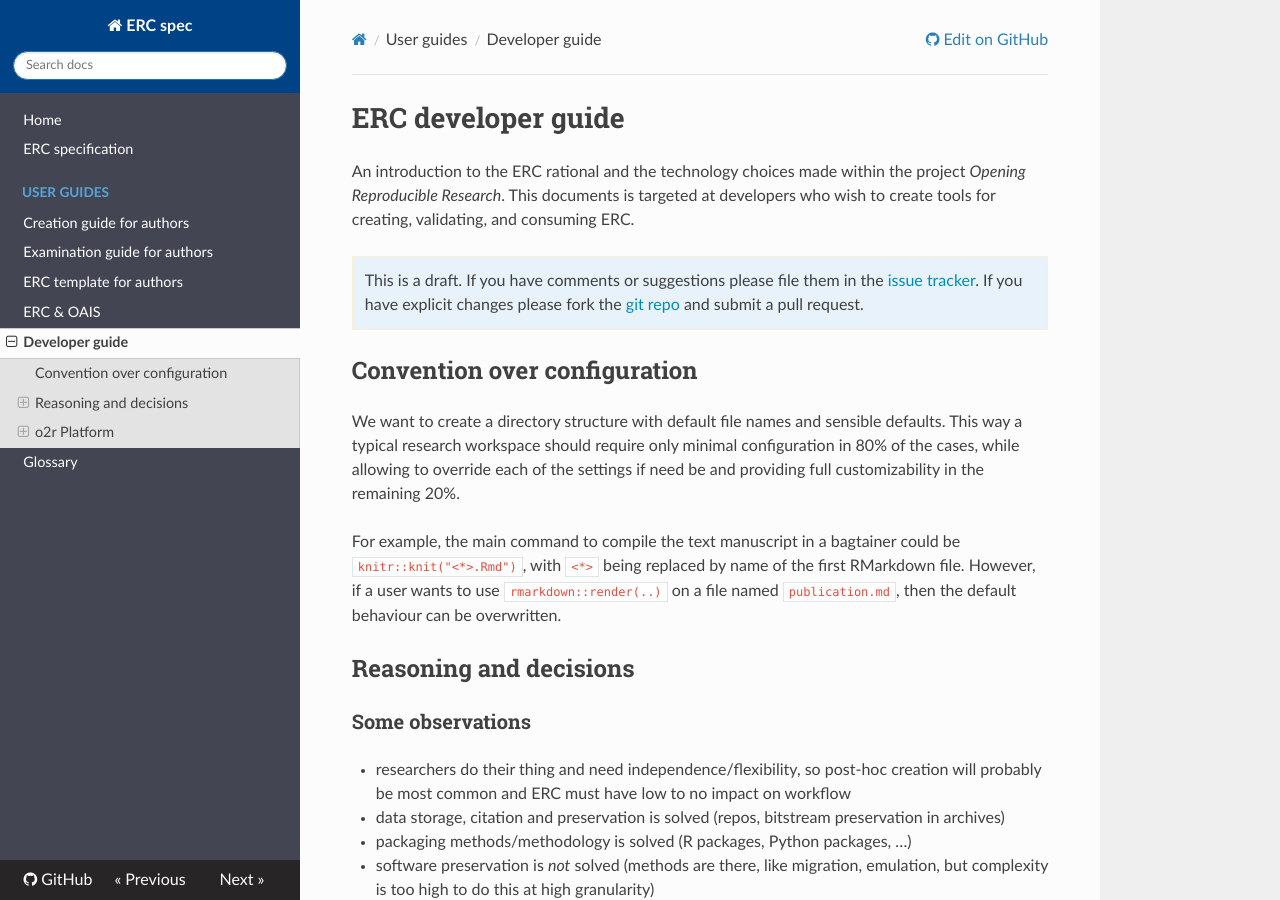
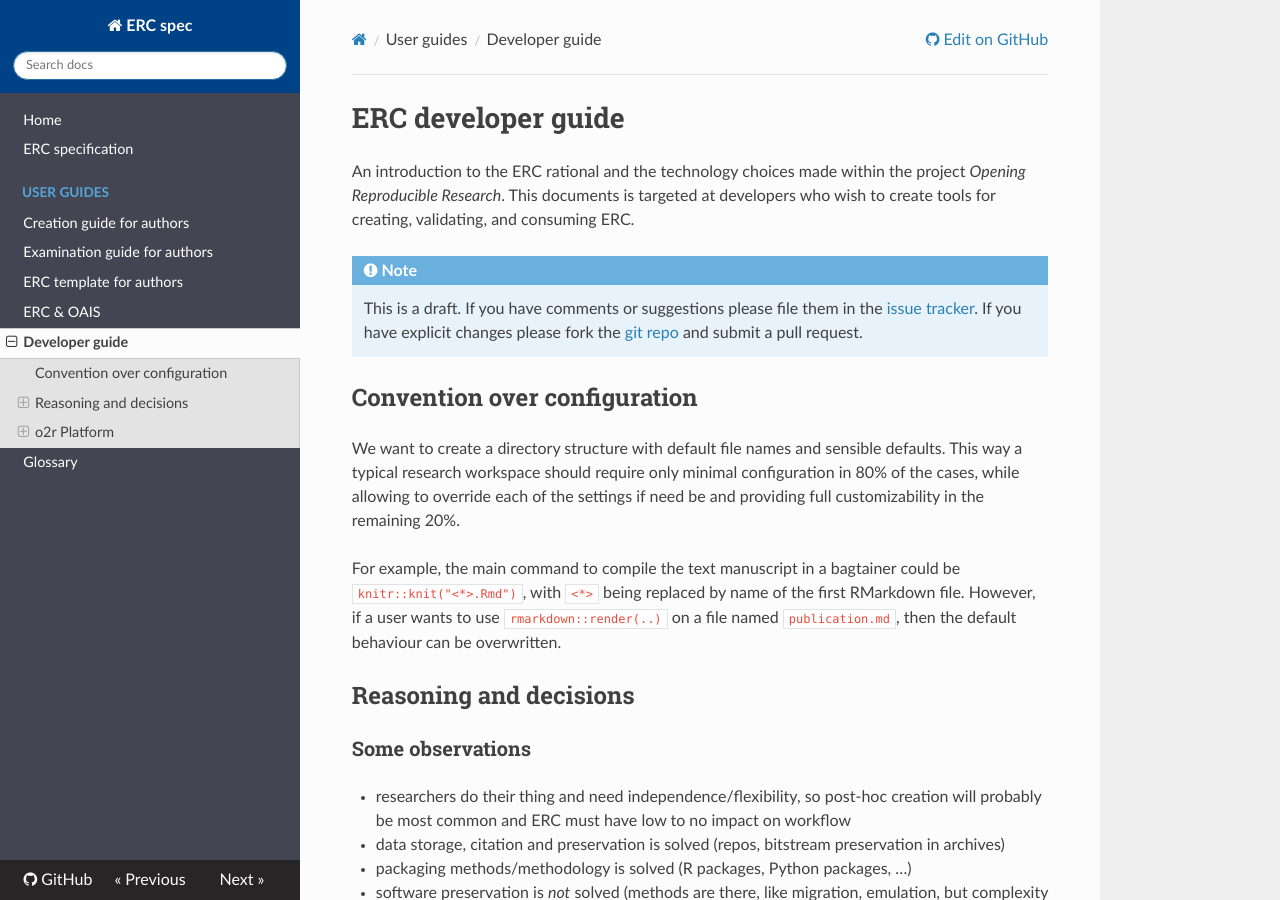
Before and after one commit to o2r-project/erc-spec, an MkDocs documentation site: the page built from docs/dev-guide/index.md, in a window 1280 px wide and 900 px high. Built offline with MkDocs 1.6.1, drawn with Linux system fonts in a browser that asks for light colours; nearby versions of some CDN libraries; old or Windows-style settings are respelled for this version of MkDocs.

Commit message:
use proper notes

```diff
--- a/docs/dev-guide/index.md
+++ b/docs/dev-guide/index.md
@@ -3,9 +3,8 @@
 An introduction to the ERC rational and the technology choices made within the project _Opening Reproducible Research_.
 This documents is targeted at developers who wish to create tools for creating, validating, and consuming ERC.
 
-<div class="alert note" markdown="block">
-This is a draft. If you have comments or suggestions please file them in the <a href="https://github.com/o2r-project/erc-spec/issues">issue tracker</a>. If you have explicit changes please fork the <a href="https://github.com/o2r-project/erc-spec">git repo</a> and submit a pull request.
-</div>
+!!! note
+    This is a draft. If you have comments or suggestions please file them in the <a href="https://github.com/o2r-project/erc-spec/issues">issue tracker</a>. If you have explicit changes please fork the <a href="https://github.com/o2r-project/erc-spec">git repo</a> and submit a pull request.
 
 ## Convention over configuration
 
```
Also changed, not shown: docs/user-guide/creation.md (+2 -3 lines).
